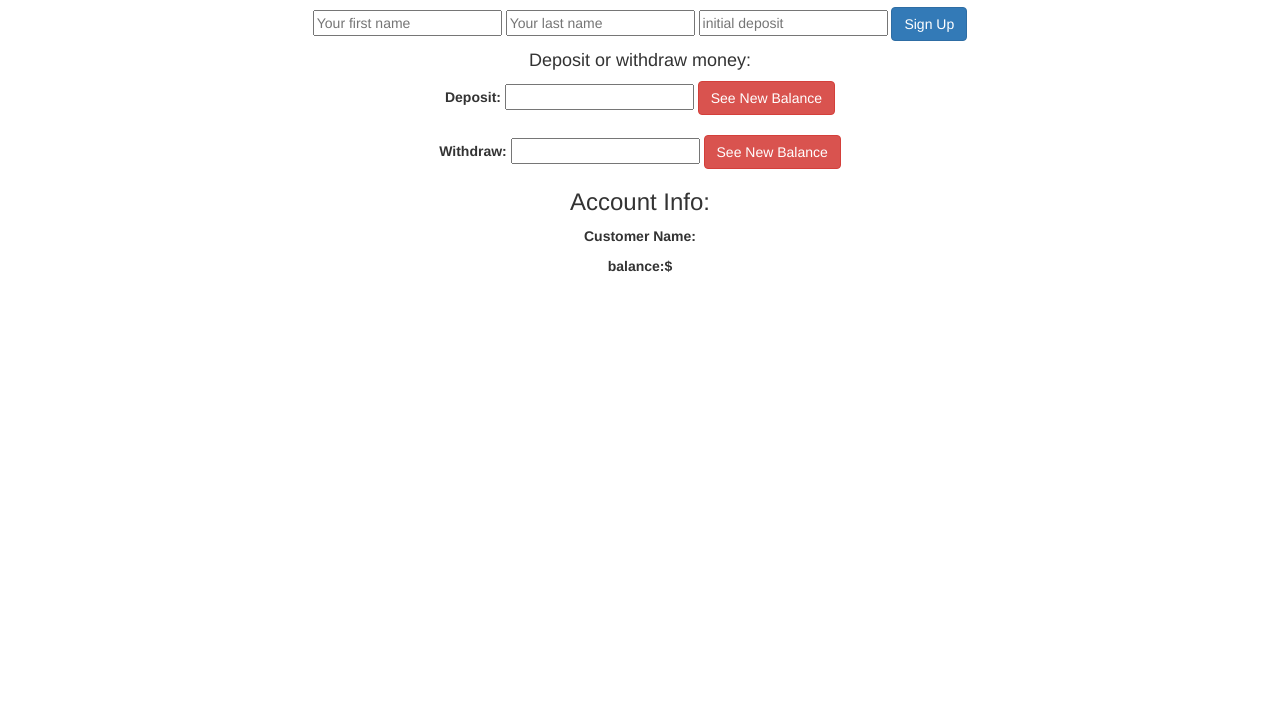
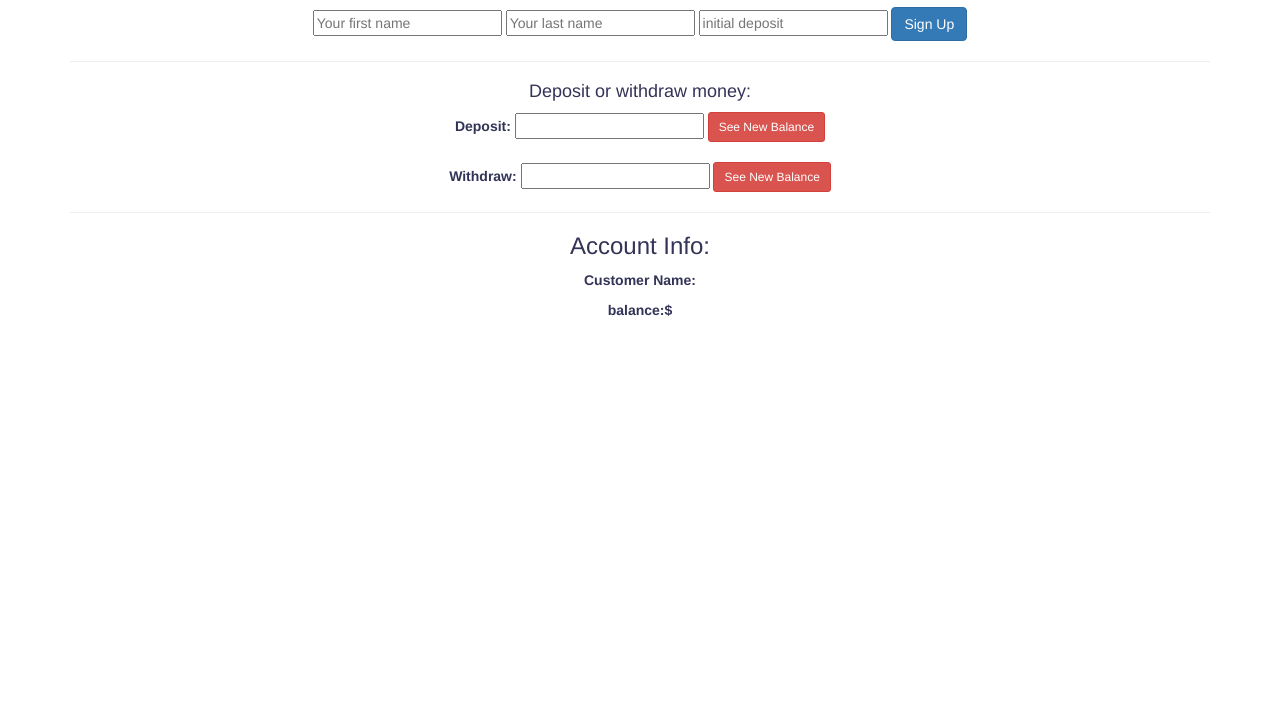
Before and after one commit to stvnfrancisco/bank_account, a plain HTML site: page index.html in a window 1280 px wide. Shown: the part 92-800 px from the top of the page. Drawn offline with nearby package versions, Linux system fonts and the light colour scheme.

Commit message:
css edits... changes text color and resizes deposit and withdrwaw see new balance buttons

```diff
--- a/css/styles.css
+++ b/css/styles.css
@@ -5,3 +5,7 @@ body {
 html {
   text-align: center;
 }
+
+bl {
+  color: #333358;
+}
--- a/index.html
+++ b/index.html
@@ -1,5 +1,5 @@
 <!DOCTYPE html>
-<html>
+<html><bl>
   <head>
     <link rel='stylesheet' href='https://maxcdn.bootstrapcdn.com/bootstrap/3.2.0/css/bootstrap.min.css'>
     <link href="css/styles.css" rel="stylesheet" type="text/css">
@@ -21,20 +21,25 @@
         </form>
       </div>
 
+      <hr>
+
       <div id="banking">
         <h4>Deposit or withdraw money:</h4>
         <form id="depositwithdraw">
           <label for="deposit">Deposit:</label>
           <input id="deposit" name="deposit">
-          <button type="submit" class="btn btn-danger">See New Balance</button>
+          <button type="submit" class="btn btn-danger btn-sm">See New Balance</button>
           <br>
           <br>
           <label for="withdraw">Withdraw:</label>
           <input id="withdraw" name="withdraw">
 
-          <button type="submit" class="btn btn-danger">See New Balance</button>
+          <button type="submit" class="btn btn-danger btn-sm">See New Balance</button>
         </form>
       </div>
+
+      <hr>
+
 
       <div id="status">
         <h3>Account Info:</h3>
@@ -44,4 +49,5 @@
       </div>
     </div>
   </body>
+</bl>
 </html>
```
